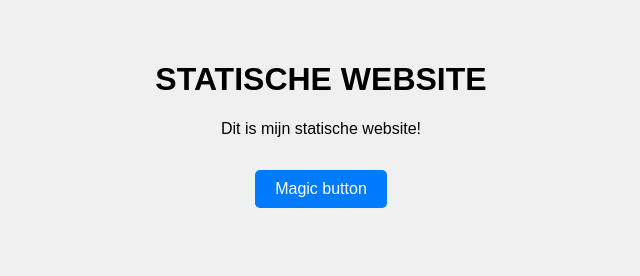
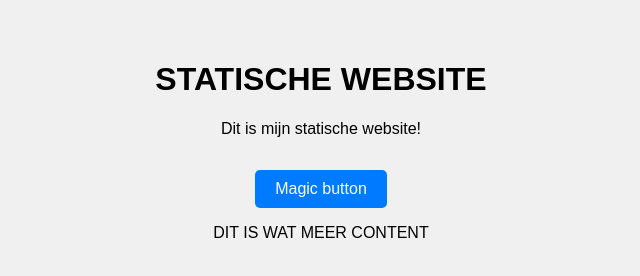
Before and after one commit to PeterCypers/TemplateCI_CD, a plain HTML site: page index.html in a window 1280 px wide. Shown: the whole page, without its empty margins (319-959 px from the left). Drawn offline with Linux system fonts and the light colour scheme.

Commit message:
index html aangepast

```diff
--- a/index.html
+++ b/index.html
@@ -3,7 +3,7 @@
 <head>
   <meta charset="UTF-8" />
   <meta name="viewport" content="width=device-width, initial-scale=1.0" />
-  <title>Template website CI/CD</title>
+  <title>Super Coole Template website CI/CD</title>
   <link rel="stylesheet" href="style.css" />
 </head>
 <body>
@@ -13,6 +13,7 @@
   </header>
   <main>
     <button onclick="magicButton()">Magic button</button>
+    <p>DIT IS WAT MEER CONTENT</p>
   </main>
   <script src="script.js"></script>
 </body>
```
